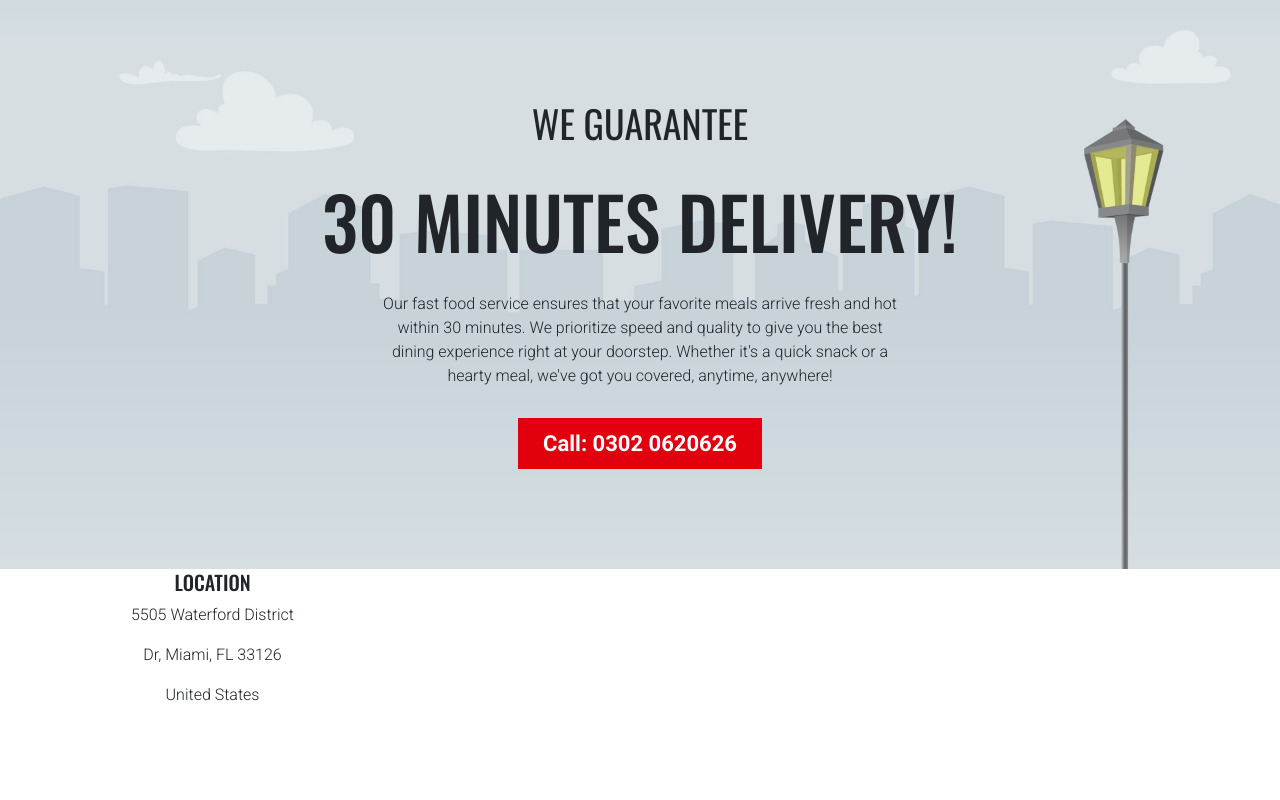
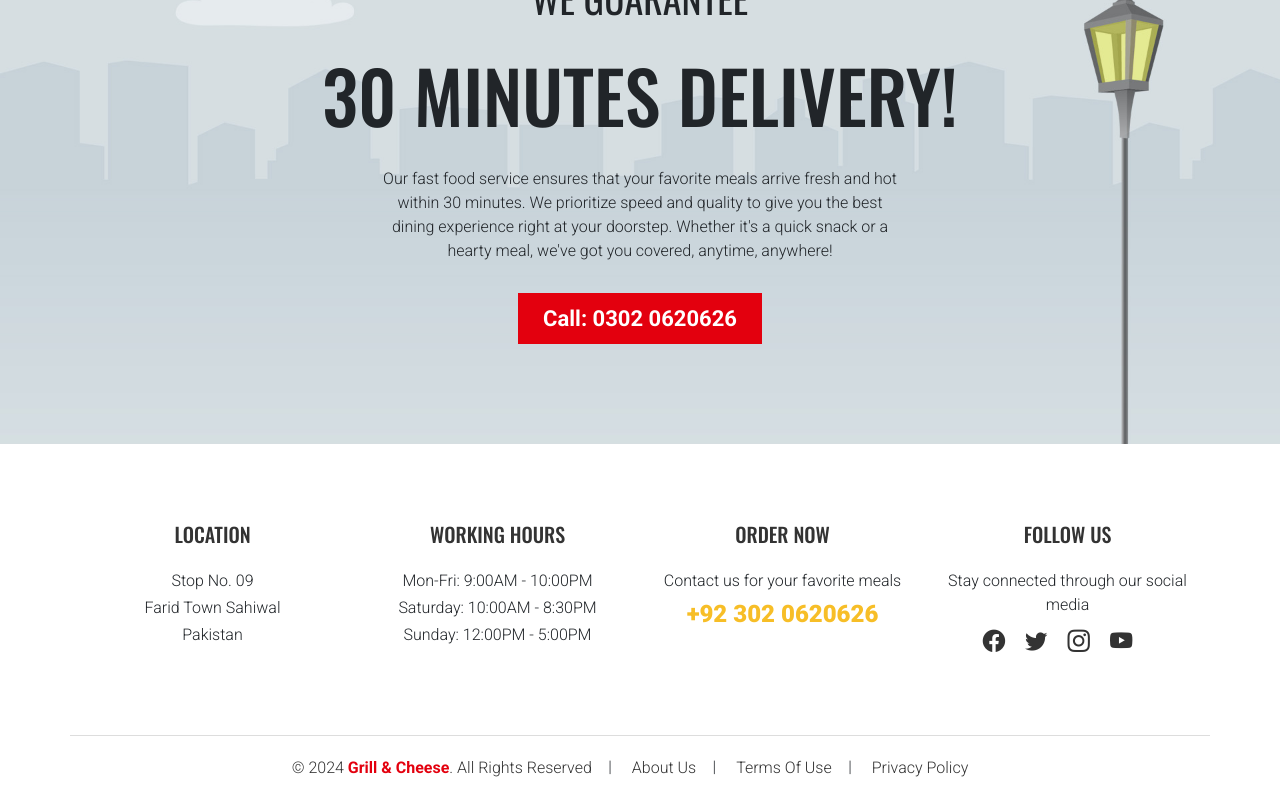
Before and after one commit to tahseen-haider/Grill-n-Blaze-Fast-Food-Online-Shop-, a React (Vite) app in the folder client/: page / in a window 1280 px wide. Shown: the part 6970-7770 px from the top of the page. Before the commit the page ends 7693 px from the top, so only its background shows below. Built offline with nearby package versions, Linux system fonts and the light colour scheme.

Commit message:
Front-End design Home Page Done

```diff
--- a/client/src/components/Layouts/Footer.jsx
+++ b/client/src/components/Layouts/Footer.jsx
@@ -1,20 +1,123 @@
 import { Col, Container, Row } from "react-bootstrap";
+import "../../styles/FooterStyle.css";
+import { Link } from "react-router-dom";
+import { useEffect, useState } from "react";
 
 export default function Footer() {
+  const [showBtn, setShowBtn] = useState(false);
+
+  const scrollTop = () => {
+    window.scrollTo({
+      top: 0,
+      behavior: "smooth",
+    });
+  };
+
+  const scrollBtnCheck = () => {
+    let scrollValue =
+      document.body.scrollTop || document.documentElement.scrollTop;
+
+    scrollValue > 250 ? setShowBtn(true) : setShowBtn(false);
+  };
+
+  useEffect(() => {
+    window.addEventListener("scroll", scrollBtnCheck);
+    return () => {
+      window.removeEventListener("scroll", scrollBtnCheck);
+    };
+  }, []);
+
   return (
+    <>
       <footer>
         <Container>
           <Row>
             <Col sm={6} lg={3} className="mb-4 mb-lg-0">
               <div className="text-center">
                 <h5>Location</h5>
-              <p>5505 Waterford District</p>
-              <p>Dr, Miami, FL 33126</p>
-              <p>United States</p>
+                <p>Stop No. 09</p>
+                <p>Farid Town Sahiwal</p>
+                <p>Pakistan</p>
+              </div>
+            </Col>
+            <Col sm={6} lg={3} className="mb-4 mb-lg-0">
+              <div className="text-center">
+                <h5>Working Hours</h5>
+                <p>Mon-Fri: 9:00AM - 10:00PM</p>
+                <p>Saturday: 10:00AM - 8:30PM</p>
+                <p>Sunday: 12:00PM - 5:00PM</p>
+              </div>
+            </Col>
+            <Col sm={6} lg={3} className="mb-4 mb-lg-0">
+              <div className="text-center">
+                <h5>Order Now</h5>
+                <p>Contact us for your favorite meals</p>
+                <p>
+                  <Link className="calling" to="tel:3020620626">
+                    +92 302 0620626
+                  </Link>
+                </p>
+              </div>
+            </Col>
+            <Col sm={6} lg={3} className="mb-4 mb-lg-0">
+              <div className="text-center">
+                <h5>Follow Us</h5>
+                <p>Stay connected through our social media</p>
+                <ul className="list-unstyled text-center mt-2">
+                  <li>
+                    <Link to="https://www.facebook.com">
+                      <i className="bi bi-facebook"></i>
+                    </Link>
+                  </li>
+                  <li>
+                    <Link to="https://www.twitter.com">
+                      <i className="bi bi-twitter"></i>
+                    </Link>
+                  </li>
+                  <li>
+                    <Link to="https://www.instagram.com">
+                      <i className="bi bi-instagram"></i>
+                    </Link>
+                  </li>
+                  <li>
+                    <Link to="https://www.youtube.com">
+                      <i className="bi bi-youtube"></i>
+                    </Link>
+                  </li>
+                </ul>
+              </div>
+            </Col>
+          </Row>
+          <Row className="copy-right">
+            <Col>
+              <div>
+                <ul className="list-unstyled text-center mb-0">
+                  <li>
+                    <Link to="/">
+                      © 2024 <span>Grill & Cheese</span>. All Rights Reserved
+                    </Link>
+                  </li>
+                  <li>
+                    <Link to="/">About Us</Link>
+                  </li>
+                  <li>
+                    <Link to="/">Terms Of Use</Link>
+                  </li>
+                  <li>
+                    <Link to="/">Privacy Policy</Link>
+                  </li>
+                </ul>
               </div>
             </Col>
           </Row>
         </Container>
       </footer>
-  )
+
+      {showBtn && (
+        <div className="scroll-top" onClick={scrollTop}>
+          <i className="bi bi-arrow-up"></i>
+        </div>
+      )}
+    </>
+  );
 }
--- a/client/src/pages/Home/Section1.jsx
+++ b/client/src/pages/Home/Section1.jsx
@@ -5,7 +5,7 @@ import { Link } from "react-router-dom"
 
 export default function Section1() {
   return (
-    <section className="hero-section">
+    <section id="hero" className="hero-section">
         <Container>
         <Row>
           <Col lg={7} className="mb-5 mb-lg-0">
--- a/client/src/pages/Home/Section2.jsx
+++ b/client/src/pages/Home/Section2.jsx
@@ -28,7 +28,8 @@ const mockData = [
 export default function Section2() {
   return (
     <>
-      <section className="about-section">
+      <div id="about"></div>
+      <section   className="about-section">
         <Container>
           <Row>
             <Col lg={{ span: 8, offset: 2 }} className="text-center">
--- a/client/src/pages/Home/Section3.jsx
+++ b/client/src/pages/Home/Section3.jsx
@@ -99,7 +99,7 @@ const renderRatingIcons = (rating) => {
 export default function Section3() {
   return (
     <>
-      <section className="menu-section">
+      <section id="menu" className="menu-section">
         <Container>
           <Row>
             <Col lg={{ span: 8, offset: 2 }} className="text-center mb-5">
--- a/client/src/pages/Home/Section4.jsx
+++ b/client/src/pages/Home/Section4.jsx
@@ -4,7 +4,7 @@ import PromoImg from '../../assets/promotion/pro.png'
 export default function Section4() {
   return (
     <>
-      <section className="promotion-section">
+      <section id="blog" className="promotion-section">
         <Container>
           <Row className="align-items-center">
             <Col lg={6} className="text-center mb-5 mb-lg-0">
--- a/client/src/pages/Home/Section6.jsx
+++ b/client/src/pages/Home/Section6.jsx
@@ -16,7 +16,7 @@ export default function Section6() {
                   <div className="user-img">
                     <img src={user1} alt="user" className="img-fluid"/>
                   </div>
-                  <p>The burger was a delightful experience! The juicy patty was perfectly cooked, bursting with flavor, and seasoned just right. Topped with fresh lettuce, ripe tomatoes, and creamy mayonnaise, each bite was incredibly satisfying. The toasted bun added a nice crunch and held everything together well. Overall, it's a delicious choice for any burger lover—definitely a must-try!</p>
+                  <p>The burger was a delightful experience! The juicy patty was perfectly cooked, bursting with flavor, and seasoned just right. Topped with fresh lettuce, ripe tomatoes, and creamy mayonnaise, each bite was incredibly satisfying.</p>
                   <div className="items-rating mb-2">
                     <i className="bi bi-star-fill"></i>
                     <i className="bi bi-star-fill"></i>
--- a/client/src/pages/Home/Section7.jsx
+++ b/client/src/pages/Home/Section7.jsx
@@ -4,7 +4,7 @@ import { Link } from "react-router-dom";
 export default function Section7() {
   return (
     <>
-      <section className="contact-section">
+      <section id="contact" className="contact-section">
         <Container>
           <Row className="text-center justify-content-center">
             <Col sm={8} className="text-center">
--- /dev/null
+++ b/client/src/styles/FooterStyle.css
@@ -0,0 +1,75 @@
+footer {
+    padding: 80px 0 0;
+}
+
+footer h5 {
+    color: var(--light-black);
+    line-height: 1;
+    margin-bottom: 25px;
+}
+
+footer p {
+    margin-bottom: 3px;
+    font-size: 1rem;
+}
+
+footer .calling {
+    font-size: 1.5rem;
+    font-weight: 800;
+    color: var(--yellow);
+}
+
+footer ul li {
+    display: inline-block;
+    margin-right: 20px;
+    font-size: 1.4rem;
+    cursor: pointer;
+}
+
+footer .copy-right {
+    border-top: 1px solid var(--light-grey-2);
+    margin-top: 60px;
+    padding: 20px 0;
+}
+
+footer .copy-right ul li span {
+    color: var(--light-red);
+    font-weight: 600;
+}
+
+footer .copy-right ul li {
+    font-size: 1rem;
+    padding: 0 10px;
+    position: relative;
+}
+
+footer .copy-right ul li::after {
+    content: "|";
+    padding-left: 11px;
+    position: absolute;
+    top: -1px;
+    right: -10px;
+}
+
+footer .copy-right ul li:last-child::after {
+    display: none;
+}
+
+.scroll-top {
+    background-color: var(--light-red);
+    display: inline-block;
+    position: fixed;
+    bottom: 40px;
+    right: 10px;
+    font-size: 2rem;
+    padding: 0 10px;
+    color: white;
+    border-radius: 8px;
+    z-index: 100;
+    box-shadow: 0px 2px 5px 1px rgb(95, 95, 95);
+    cursor: pointer;
+}
+
+.scroll-top:active{
+    box-shadow: 0px 0px 2px 1px rgb(95, 95, 95);
+}
--- a/client/src/styles/HeaderStyle.css
+++ b/client/src/styles/HeaderStyle.css
@@ -86,3 +86,11 @@ header .roundpoint {
         height: 2.5rem;
     }
 }
+
+@media (max-width:992px) {
+    header .logo img {
+        width: auto;
+        max-width: inherit;
+        max-height: 50px;
+    }
+}
--- a/client/src/styles/HomeStyle.css
+++ b/client/src/styles/HomeStyle.css
@@ -314,18 +314,19 @@
   margin-left: 110px;
 }
 
-/* Home Blog  */
+/* Home Review  */
 
 .review-section {
   padding: 80px 0 50px;
   background: url('../assets/blog/reviews.jpg') no-repeat center center;
   background-size: cover;
   background-attachment: fixed;
+  height: calc(100vh - 130px);
 }
 
 .review-section .user-img img {
-  width: 300px;
-  height: 300px;
+  width: 200px;
+  height: 200px;
   object-fit: cover;
   border-radius: 50%;
   margin-bottom: 25px;
```
Also changed, not shown: client/src/components/Layouts/Header.jsx (+12 -12 lines), 1 other file (tests, documents, lock files or other folders). Lines whose indentation alone changed are shown as unchanged.
